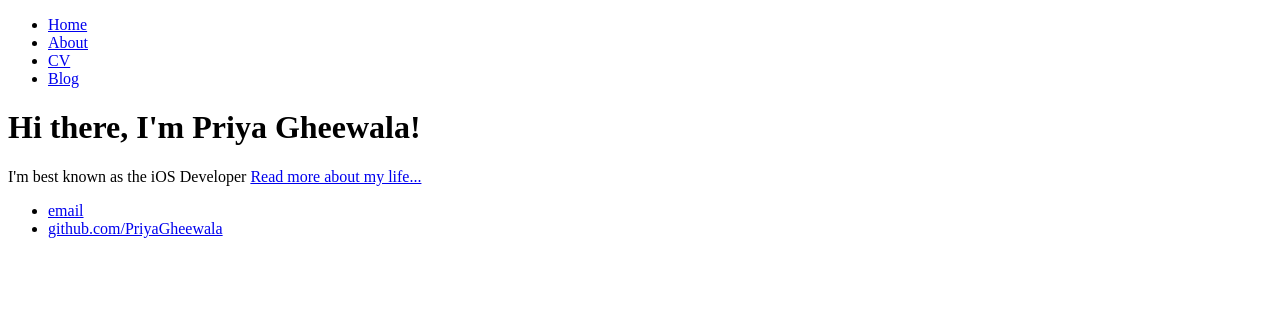
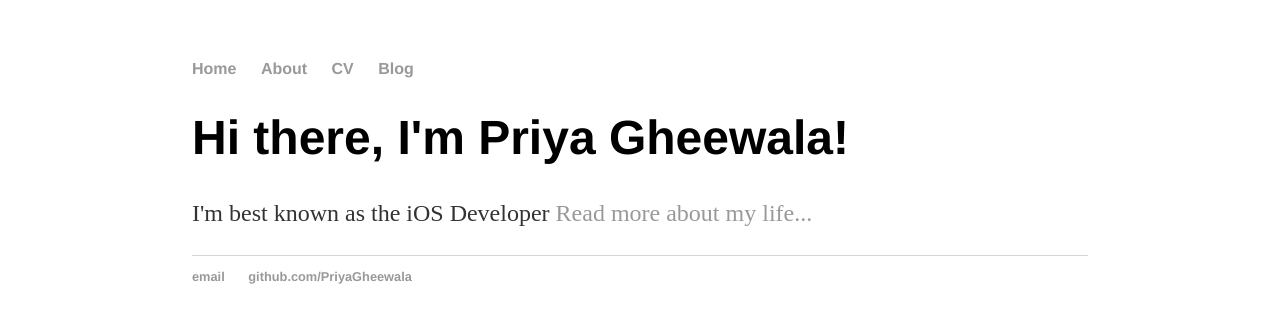
Before and after one commit to PriyaGheewala/PriyaGheewala.Resume.io, a plain HTML site: page index.html in a window 1280 px wide. Drawn offline with Linux system fonts and the light colour scheme.

Commit message:
Update index.html

```diff
--- a/index.html
+++ b/index.html
@@ -1,7 +1,9 @@
 <!DOCTYPE html>
 <html>
 	<head>
-		<title>Hank Quinlan, Horrible Cop</title>
+		<title>Priya Gheewala</title>
+		<!-- link to main stylesheet -->
+		<link rel="stylesheet" type="text/css" href="/css/main.css">
 	</head>
 	<body>
 		<nav>
```
